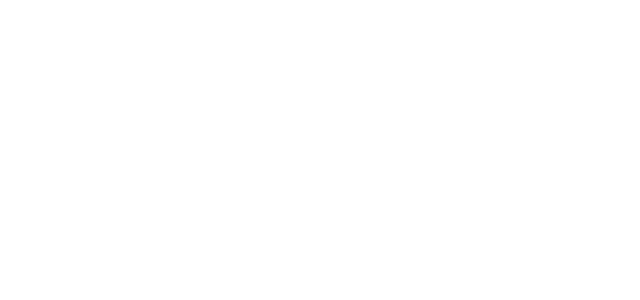
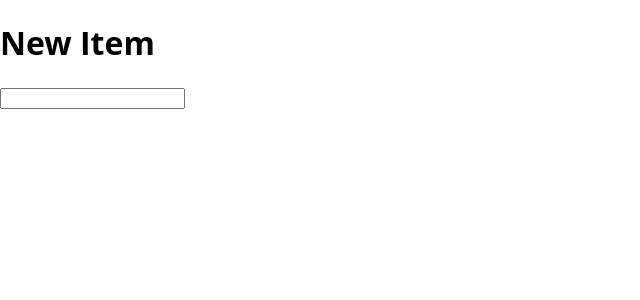
Before and after one commit to jamiehale/howiwish-frontend, a React (Create React App) app: page /my-list/new in a window 1280 px wide. Shown: the top 300 px of the page, without its empty margins (0-640 px from the left). Built offline with nearby package versions, Linux system fonts and the light colour scheme.

Commit message:
Add my item

```diff
--- a/src/App.js
+++ b/src/App.js
@@ -4,6 +4,7 @@
 import { ConnectedRouter } from 'connected-react-router';
 import { Route, Redirect, Switch } from 'react-router-dom';
 import MyListPage from './pages/my-list/MyListPage';
+import NewMyListItemPage from './pages/new-my-list-item/NewMyListItemPage';
 
 const GlobalStyle = createGlobalStyle`
   body {
@@ -24,6 +25,7 @@
       <Switch>
         <Redirect exact path="/" to="/my-list" />
         <Route exact path="/my-list" component={MyListPage} />
+        <Route exact path="/my-list/new" component={NewMyListItemPage} />
       </Switch>
     </ConnectedRouter>
   </>
--- a/src/pages/my-list/MyListPage.js
+++ b/src/pages/my-list/MyListPage.js
@@ -1,4 +1,5 @@
 import React from 'react';
+import { Link } from 'react-router-dom';
 import List from '../../components/List';
 import ListItem from '../../components/ListItem';
 import useMyList from '../../hooks/my-list';
@@ -16,6 +17,7 @@
       <List>
         {items}
       </List>
+      <Link to="/my-list/new">Add</Link>
     </>
   );
 };
--- /dev/null
+++ b/src/pages/new-my-list-item/NewMyListItemPage.js
@@ -0,0 +1,41 @@
+import React, { useState } from 'react';
+import styled from 'styled-components';
+import useMyList from '../../hooks/my-list';
+
+const Form = styled.form``;
+
+const TextInput = styled.input.attrs({
+  type: 'text',
+})``;
+
+const NewMyListItemPage = () => {
+  const [nothing, { addItem }] = useMyList(false);
+  const [name, setName] = useState('');
+
+  const handleSubmit = (e) => {
+    e.preventDefault();
+    e.stopPropagation();
+    addItem(name);
+  };
+
+  const handleChangeName = (e) => {
+    setName(e.target.value);
+  };
+
+  return (
+    <>
+      <h1>New Item</h1>
+      <Form
+        onSubmit={handleSubmit}
+      >
+        <TextInput
+          name="name"
+          value={name}
+          onChange={handleChangeName}
+        />
+      </Form>
+    </>
+  )
+};
+
+export default NewMyListItemPage;
--- a/src/state/my-list/reducer.js
+++ b/src/state/my-list/reducer.js
@@ -8,6 +8,13 @@
 
 const reducer = (state = initialState, action) => {
   switch (action.type) {
+    case actionTypes.MY_LIST_ADD_ITEM: {
+      const { item } = action.payload;
+      return [
+        ...state,
+        item,
+      ];
+    }
     default: {
       return state;
     }
--- /dev/null
+++ b/src/state/my-list/sagas.js
@@ -0,0 +1,13 @@
+import { put, takeEvery } from 'redux-saga/effects';
+import { push } from 'connected-react-router';
+import * as actionTypes from '../action-types';
+
+function* addItem() {
+  yield put(push('/my-list'));
+}
+
+function* root() {
+  yield takeEvery(actionTypes.MY_LIST_ADD_ITEM, addItem);
+}
+
+export default root;
--- a/src/state/sagas.js
+++ b/src/state/sagas.js
@@ -1,8 +1,8 @@
 import { fork } from 'redux-saga/effects';
-// import sessionSaga from './session/sagas';
+import myListSaga from './my-list/sagas';
 
 function* rootSaga() {
-  // yield fork(sessionSaga);
+  yield fork(myListSaga);
 }
 
 export default rootSaga;
```
